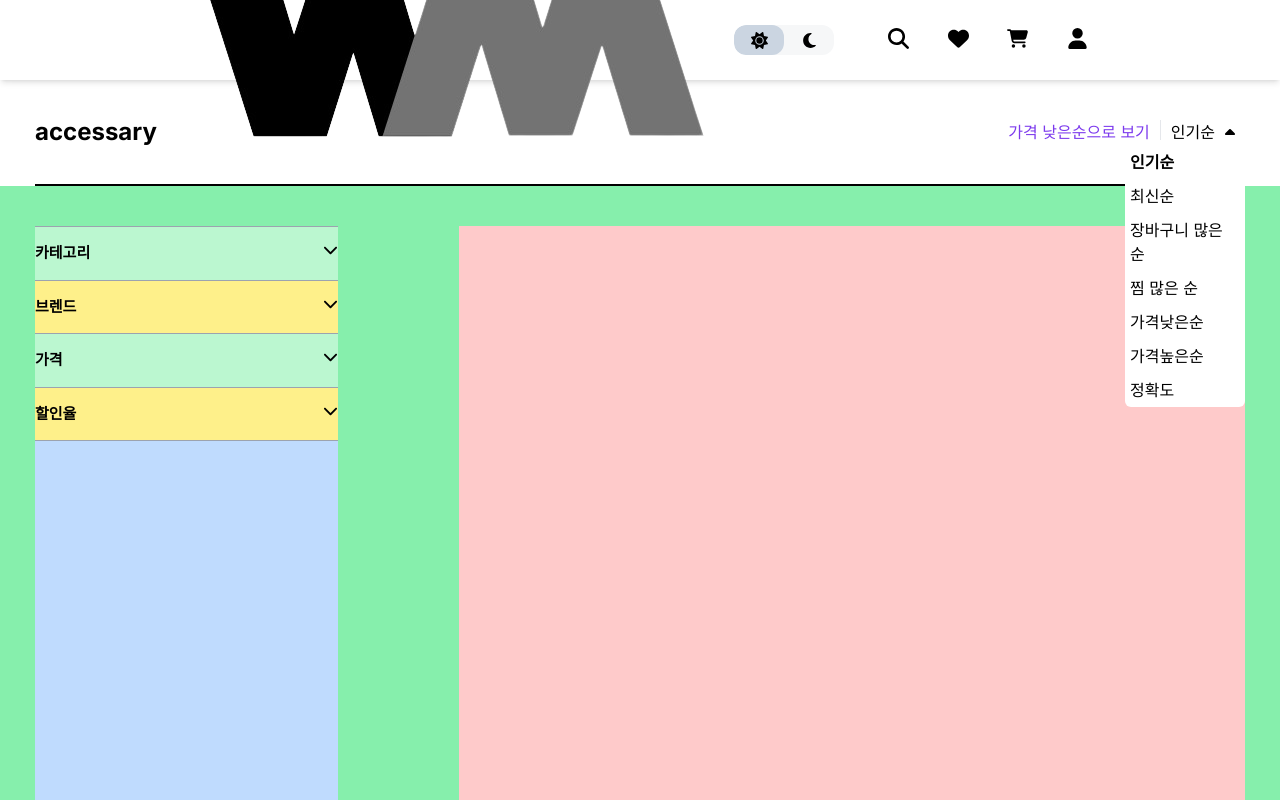
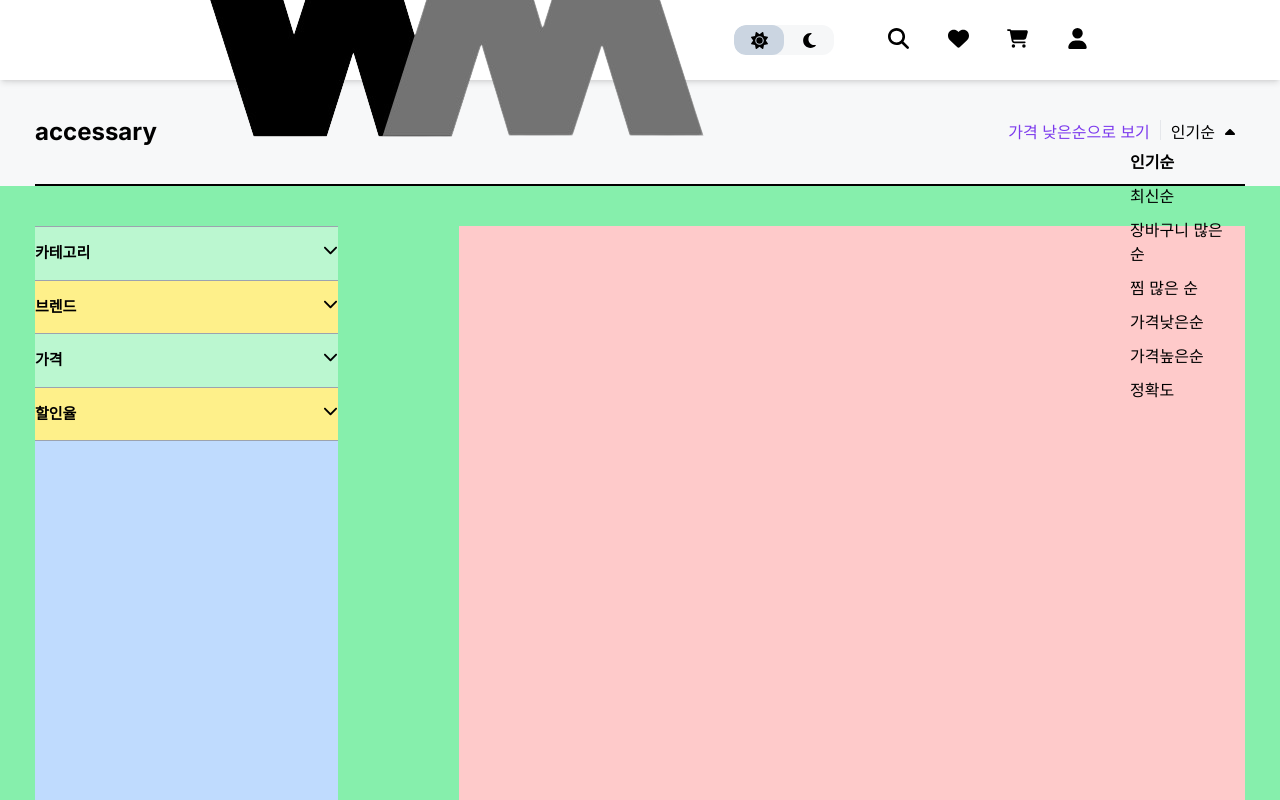
Before and after one commit to Ju-jh/OOTD_Frontend, a Next.js app: page /category/accessary in a window 1280 px wide. Both pictures are taken after a click on the button "인기순". Shown: the top 800 px of the page. Built offline with nearby package versions, Linux system fonts and the light colour scheme.

Commit message:
category page bar 수정

```diff
--- a/src/app/category/[category]/page.tsx
+++ b/src/app/category/[category]/page.tsx
@@ -27,7 +27,7 @@ export default async function CategroyPage( parmas:{ params: { category: string
     const category = parmas.params.category
 
     return (
-        <main className="Main flex flex-col bg-white w-full min-h-[1300px] pt-[80px]">
+        <main className="Main flex flex-col w-full min-h-[1300px] pt-[80px]">
             <CategoryName categoryParm={category} />
             <CategroyMenu />
         </main>
--- a/src/components/category/categoryName/csr.tsx
+++ b/src/components/category/categoryName/csr.tsx
@@ -48,7 +48,7 @@ export default function CategoryNameComponent({ categoryParma }: Data) {
           <p>{isList}</p>
           {isButton == true ? <FontAwesomeIcon className="mx-[10px] mt-[3px]" icon={faCaretDown} /> : <FontAwesomeIcon className="mx-[10px] mt-[5px]" icon={faCaretUp} />}
         </button>
-        <ul className={isButton == false ? "absolute w-[120px] mt-[25px] right-[35px] border-solid border-1 rounded-md bg-white" : "hidden"}>
+        <ul className={isButton == false ? "absolute w-[120px] mt-[25px] right-[35px] border-solid border-1 rounded-md" : "hidden"}>
           <li className={`p-[5px] cursor-pointer hover:font-bold ${isList == "인기순" ? "font-bold":""}`} onClick={() => listBtn("인기순")}>인기순</li>
           <li className={`p-[5px] cursor-pointer hover:font-bold ${isList == "최신순" ? "font-bold":""}`} onClick={() => listBtn("최신순")}>최신순</li>
           <li className={`p-[5px] cursor-pointer hover:font-bold ${isList == "장바구니 많은 순" ? "font-bold":""}`} onClick={() => listBtn("장바구니 많은 순")}>장바구니 많은 순</li>
```
